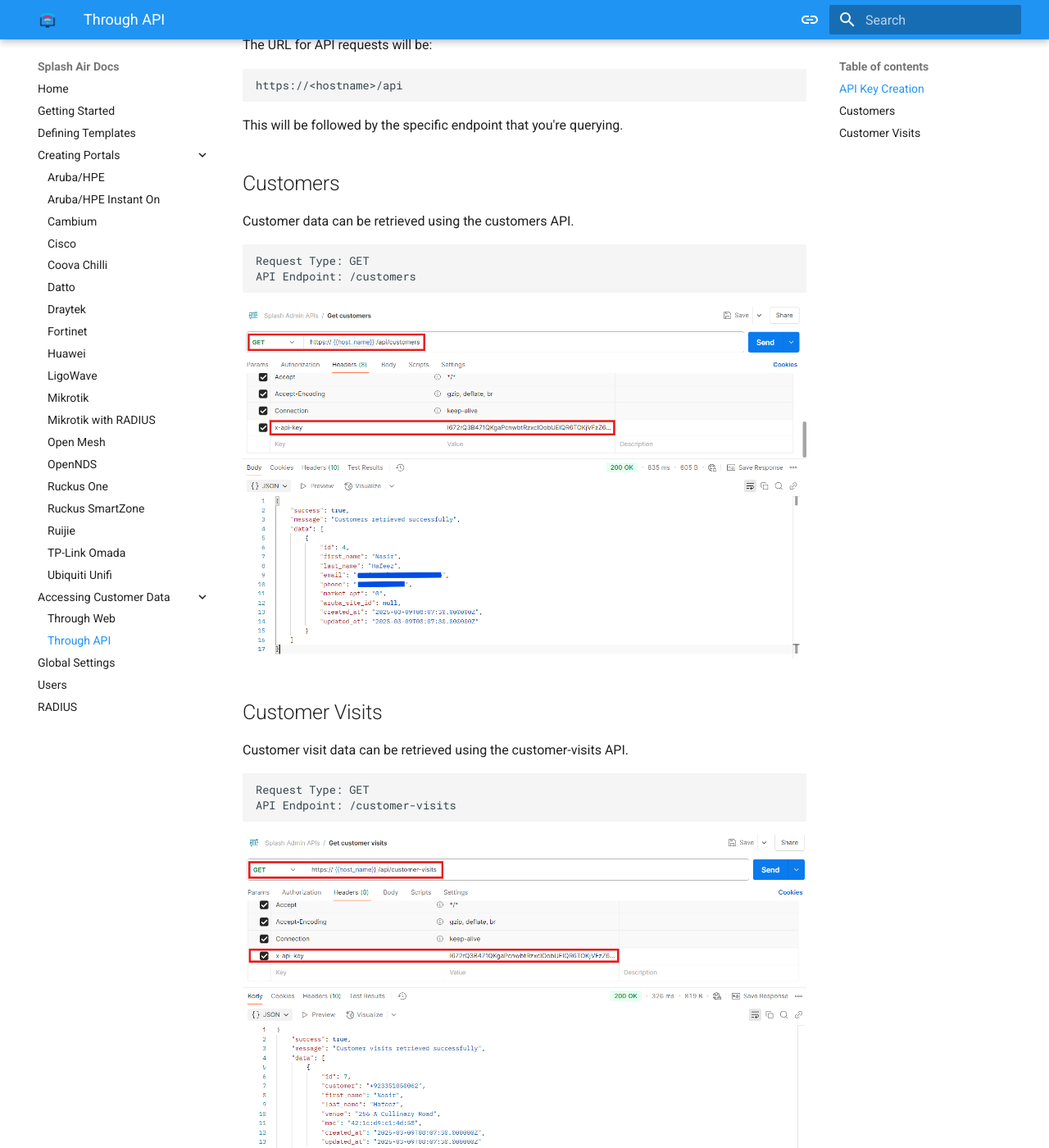
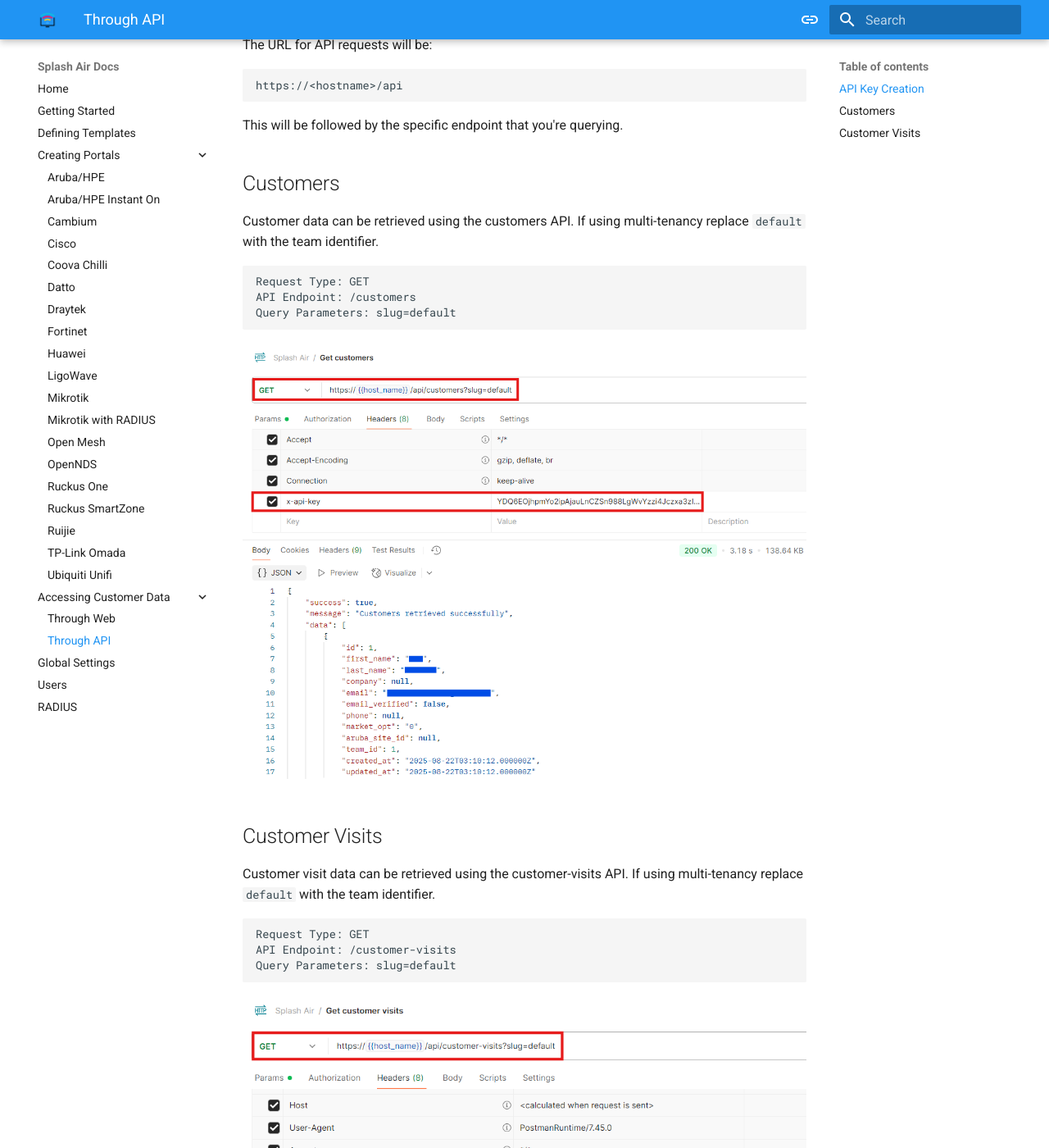
Before and after one commit to splash-networks/admin-panel-doc, an MkDocs documentation site: the page built from docs/customer-data/api.md, in a window 1280 px wide and 1400 px high, scrolled down 775 px. Shown: the whole window at 82% size. Built offline with MkDocs 1.6.1 and Material for MkDocs 9.7.7, drawn with Linux system fonts in a browser that asks for light colours.

Commit message:
api slug

````diff
--- a/docs/customer-data/api.md
+++ b/docs/customer-data/api.md
@@ -22,22 +22,24 @@ This will be followed by the specific endpoint that you're querying.
 
 ## Customers
 
-Customer data can be retrieved using the customers API.
+Customer data can be retrieved using the customers API. If using multi-tenancy replace `default` with the team identifier.
 
 ```
 Request Type: GET
 API Endpoint: /customers
+Query Parameters: slug=default
 ```
 
 ![Get Customers](../assets/images/customer-data/api/api-customers.png)
 
 ## Customer Visits
 
-Customer visit data can be retrieved using the customer-visits API.
+Customer visit data can be retrieved using the customer-visits API. If using multi-tenancy replace `default` with the team identifier.
 
 ```
 Request Type: GET
 API Endpoint: /customer-visits
+Query Parameters: slug=default
 ```
 
 ![Get Customer Visits](../assets/images/customer-data/api/api-visits.png)
````
Also changed, not shown: docs/assets/images/customer-data/api/api-customers.png, docs/assets/images/customer-data/api/api-visits.png.
